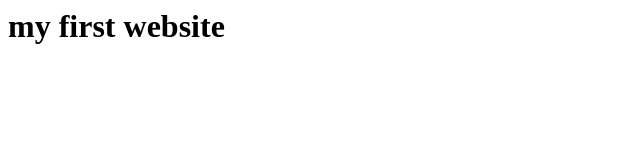
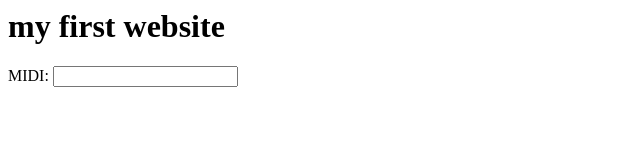
Before and after one commit to emmazingtv/avprg_audio, a plain HTML site: page index.html in a window 1280 px wide. Shown: the whole page, without its empty margins (0-640 px from the left). Drawn offline with Linux system fonts and the light colour scheme.

Commit message:
input feld

```diff
--- a/index.html
+++ b/index.html
@@ -1 +1,7 @@
 <h1>my first website</h1>
+<script src="script.js"></script>
+<form>
+    <label for="midi">MIDI:
+      <input type="number" input id="midi" name="midi">
+    </label>
+</form>
--- /dev/null
+++ b/script.js
@@ -0,0 +1 @@
+var frequenz= document.getElementById("midi");
```
